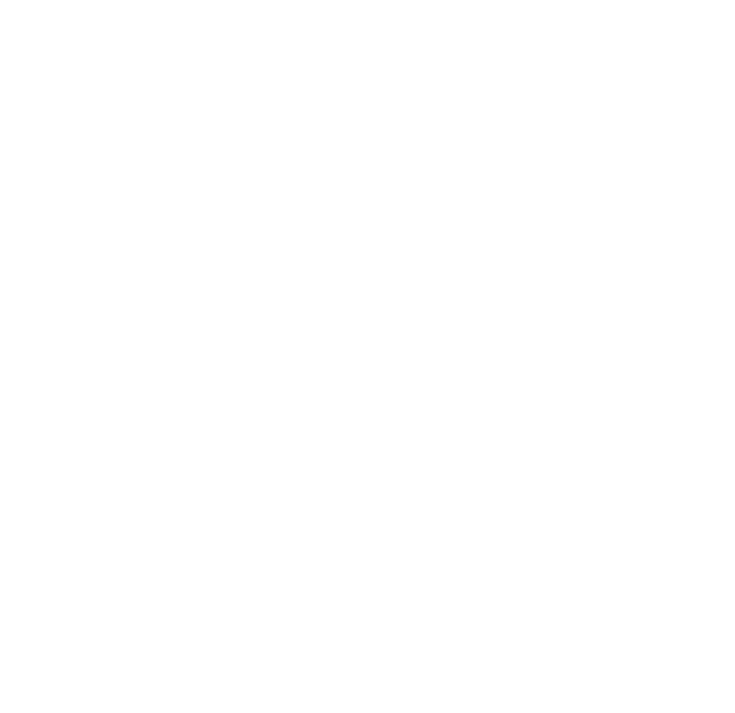
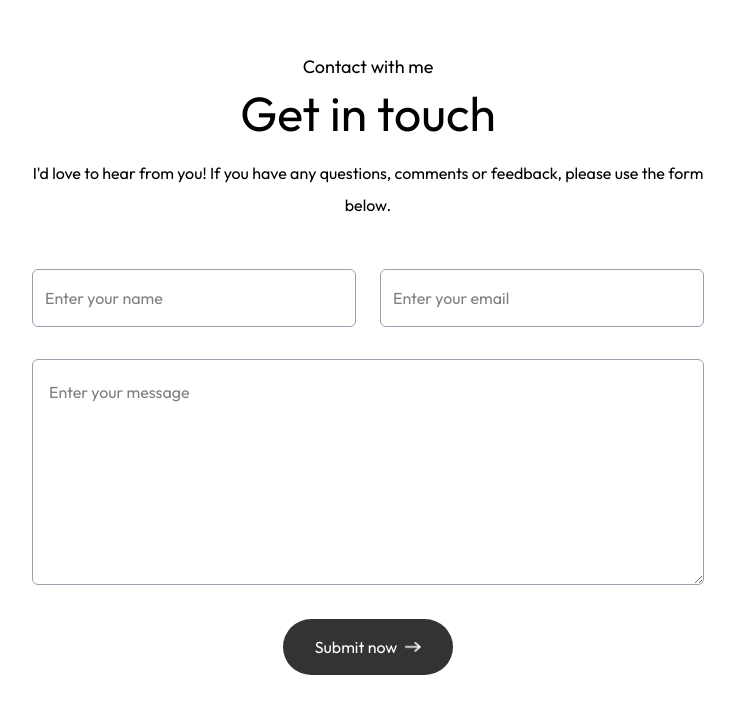
Before and after one commit to Hadayetullah/portfolio-v2, a Next.js app: page / in a window 1280 px wide. Shown: the part 2948-3661 px from the top of the page, without its empty margins (272-1007 px from the left). Before the commit the page ends 2961 px from the top, so only its background shows below. Built offline with nearby package versions, Linux system fonts and the light colour scheme; a web font is replaced by a local one.

Commit message:
Create Contact componet without form submission functionalities.

```diff
--- /dev/null
+++ b/app/components/Contact.tsx
@@ -0,0 +1,65 @@
+import { assets } from '@/assets/assets'
+import Image from 'next/image'
+import React from 'react'
+
+type Props = {}
+
+const Contact = (props: Props) => {
+  return (
+    <div
+        id="contact"
+        className='w-full px-[12%] py-10 scroll-mt-20 bg-[url("/footer-bg-color.png")] bg-no-repeat
+        bg-center bg-[90%_auto]'
+    >
+        <h4 className='text-center mb-2 text-lg font-ovo'>Contact with me</h4>
+
+        <h2 className='text-5xl text-center font-ovo'>Get in touch</h2>
+
+        <p className='text-center max-w-2xl mx-auto mt-5 mb-12 font-ovo'>
+            I'd love to hear from you! If you have any questions, comments or feedback, please use the
+            form below.
+        </p>
+
+        <form className='max-w-2xl mx-auto'>
+            <div className='grid grid-cols-[var(--grid-auto)] gap-6 mt-10 mb-8'>
+                <input
+                    type="text"
+                    name=""
+                    id=""
+                    placeholder='Enter your name'
+                    required
+                    className='flex-1 p-3 outline-none border-[0.5px] border-gray-400 rounded-md bg-white'
+                />
+
+                <input
+                    type="email"
+                    name=""
+                    id=""
+                    placeholder='Enter your email'
+                    required
+                    className='flex-1 p-3 outline-none border-[0.5px] border-gray-400 rounded-md bg-white'
+                />
+            </div>
+
+            <textarea
+                name=""
+                id=""
+                rows={6}
+                placeholder='Enter your message'
+                required
+                className='w-full p-4 outline-none border-[0.5px] border-gray-400 rounded-md bg-white mb-6'
+            ></textarea>
+
+            <button
+                type='submit'
+                className='py-3 px-8 w-max flex items-center justify-between gap-2 bg-black/80
+                text-white rounded-full mx-auto hover:bg-black duration-500'
+            >
+                Submit now <Image src={assets.right_arrow_white} alt='' className='w-4' />
+            </button>
+        </form>
+    </div>
+  )
+}
+
+export default Contact
--- a/app/components/Work.tsx
+++ b/app/components/Work.tsx
@@ -8,7 +8,7 @@
 
 const Work = (props: Props) => {
   return (
-    <div id="work" className='w-full px-[12%] py-10 scroll-mt-20 '>
+    <div id="work" className='w-full px-[12%] py-10 scroll-mt-20'>
         <h4 className='text-center mb-2 text-lg font-ovo '>My Portfolio</h4>
 
         <h2 className='text-5xl text-center font-ovo '>My latest work</h2>
--- a/app/page.tsx
+++ b/app/page.tsx
@@ -4,6 +4,7 @@
 import About from "./components/About";
 import Services from "./components/Services";
 import Work from "./components/Work";
+import Contact from "./components/Contact";
 
 export default function Home() {
   return (
@@ -13,6 +14,7 @@
     <About />
     <Services />
     <Work />
+    <Contact />
     </>
   );
 }
```
